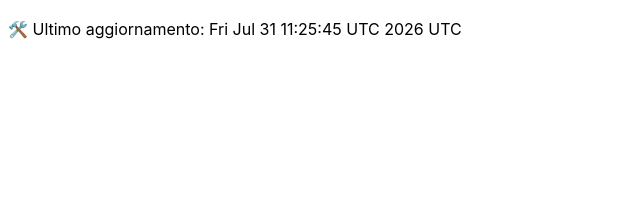
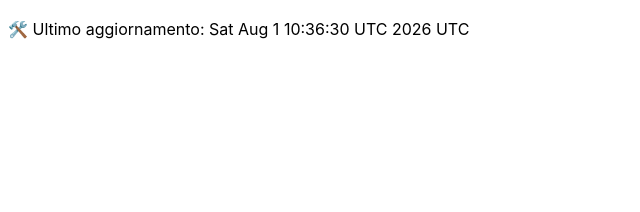
Before and after one commit to DanteTrb/DanteTrb.github.io, a Jekyll site: the page built from badges.md, in a window 1280 px wide. Shown: the top 212 px of the page, without its empty margins (0-640 px from the left). Built offline with Jekyll 4.4.1, drawn with Linux system fonts in a browser that asks for light colours; our own code applies the rules of GitHub Pages for plain Markdown files.

Commit message:
🛠️ Aggiornamento automatico badge

```diff
--- a/badges.md
+++ b/badges.md
@@ -1 +1 @@
-🛠️ Ultimo aggiornamento: Fri Jul 31 11:25:45 UTC 2026 UTC
+🛠️ Ultimo aggiornamento: Sat Aug  1 10:36:30 UTC 2026 UTC
```
